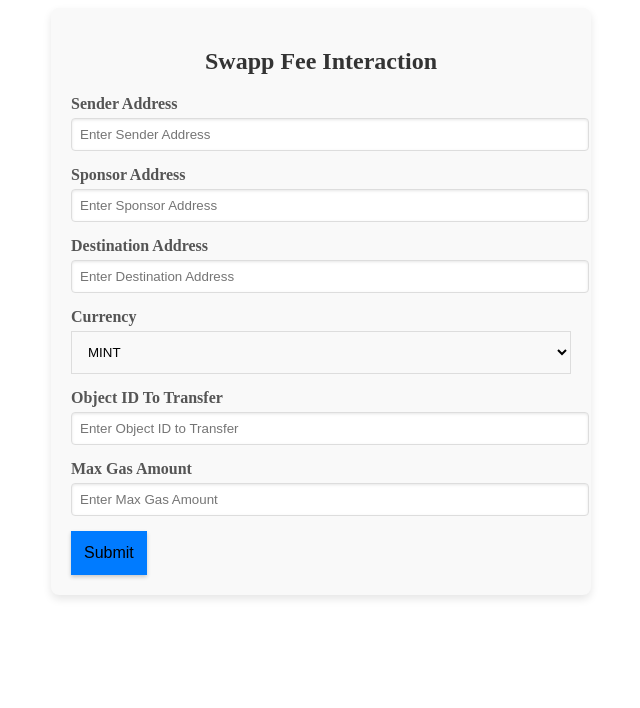
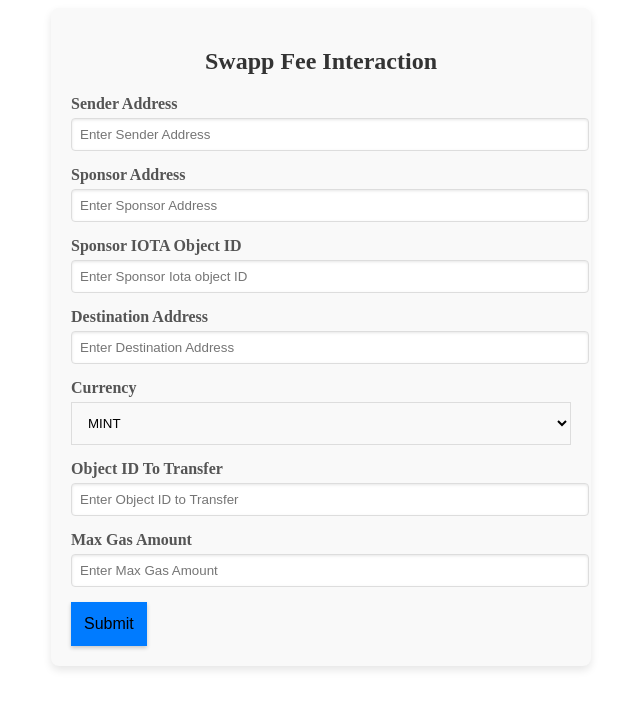
Before and after one commit to smeneguz/Dynamic-Gas, an Angular app in the folder swapp-fee-fe/: page / in a window 1280 px wide. Shown: the top 708 px of the page, without its empty margins (319-959 px from the left). Built offline with nearby package versions, Linux system fonts and the light colour scheme.

Commit message:
IOTA object to transfer to sender inserito nel front-end per comodita

```diff
--- a/swapp-fee-fe/src/app/swapp-fee/swapp-fee-interaction/swapp-fee-interaction.component.html
+++ b/swapp-fee-fe/src/app/swapp-fee/swapp-fee-interaction/swapp-fee-interaction.component.html
@@ -15,6 +15,7 @@
           placeholder="Enter Sender Address"
           required>
       </div>
+
       <!-- Sponsor Address -->
       <div class="form-group mb-3">
         <label for="sponsorAddress" class="form-label">Sponsor Address</label>
@@ -25,6 +26,19 @@
           name="sponsorAddress"
           class="form-control"
           placeholder="Enter Sponsor Address"
+          required>
+      </div>
+
+      <!-- Sponsor IOTA Object ID -->
+      <div class="form-group mb-3">
+        <label for="sponsorIOTAObject" class="form-label">Sponsor IOTA Object ID</label>
+        <input
+          type="text"
+          id="sponsorIOTAObject"
+          [(ngModel)]="sponsorIOTAObject"
+          name="sponsorIOTAObject"
+          class="form-control"
+          placeholder="Enter Sponsor Iota object ID"
           required>
       </div>
 
@@ -54,7 +68,7 @@
         </select>
       </div>
 
-<!-- New field for IdObjectToTransfer -->
+      <!-- Object ID To Transfer -->
       <div class="form-group mb-3">
         <label for="idObjectToTransfer" class="form-label">Object ID To Transfer</label>
         <input
@@ -66,7 +80,6 @@
           placeholder="Enter Object ID to Transfer"
           required>
       </div>
-
 
       <!-- Max Gas Amount -->
       <div class="form-group mb-3">
@@ -89,8 +102,10 @@
 
     <!-- Success Box -->
     <div *ngIf="transactionSuccess" class="alert alert-success mt-4">
-      Transaction successful! You paid {{ gasAmount }} MINT in gas fees.
-      Converted amount in IOTA: {{ iotaAmount }}.
+      Transaction successful!
+    <!--   {{ destinationAddress }} received this object {{ idObjectToTransfer }}.<br>-->
+   <!--    {{ sponsorAddress }} paid for you the gas as a Sponsor. <br>-->
+    <!--   You paid to the sponsor 1 MINT in gas fees, corresponding to {{ iotaAmount }} IOTA.-->
     </div>
 
     <!-- Error Box -->
--- a/swapp-fee-fe/src/app/swapp-fee/swapp-fee-interaction/swapp-fee-interaction.component.ts
+++ b/swapp-fee-fe/src/app/swapp-fee/swapp-fee-interaction/swapp-fee-interaction.component.ts
@@ -16,6 +16,7 @@ export class SwappFeeInteractionComponent {
   maxGasAmount: string = ''; // Quantità massima di gas in MINT
   idObjectToTransfer: string = ''; // ID dell'oggetto da trasferire
   currencies: string[] = ['MINT']; // Array con un'unica valuta
+  sponsorIOTAObject: string = ''; //indirizzo oggetto IOTA dello sponsor
 
   transactionSuccess: boolean = false; // Stato della transazione
   gasAmount: number = 0; // Quantità di gas pagato
@@ -35,6 +36,8 @@ export class SwappFeeInteractionComponent {
     const formData = {
       senderAddress: this.senderAddress,
       sponsorAddress: this.sponsorAddress, // Aggiunge il campo sponsorAddress
+      sponsorIOTAObject: this.sponsorIOTAObject, // Aggiunge il campo sponsorAddress
+
       destinationAddress: this.destinationAddress,
       selectedCurrency: this.selectedCurrency,
       maxGasAmount: this.maxGasAmount,
@@ -42,8 +45,8 @@ export class SwappFeeInteractionComponent {
     };
 
     // Simulazione del comando di trasferimento
-    const command = `iota client transfer --to ${this.destinationAddress} --object-id ${this.idObjectToTransfer} --gas-budget ${this.maxGasAmount}`;
-    console.log('Comando di trasferimento:', command);
+  //  const command = `iota client transfer --to ${this.destinationAddress} --object-id ${this.idObjectToTransfer} --gas-budget ${this.maxGasAmount}`;
+   // console.log('Comando di trasferimento:', command);
 
     this.http.post('http://localhost:3000/api/submit-fee', formData)
       .pipe(
```
Also changed, not shown: 1 other file (tests, documents, lock files or other folders). Lines whose indentation alone changed are shown as unchanged.
